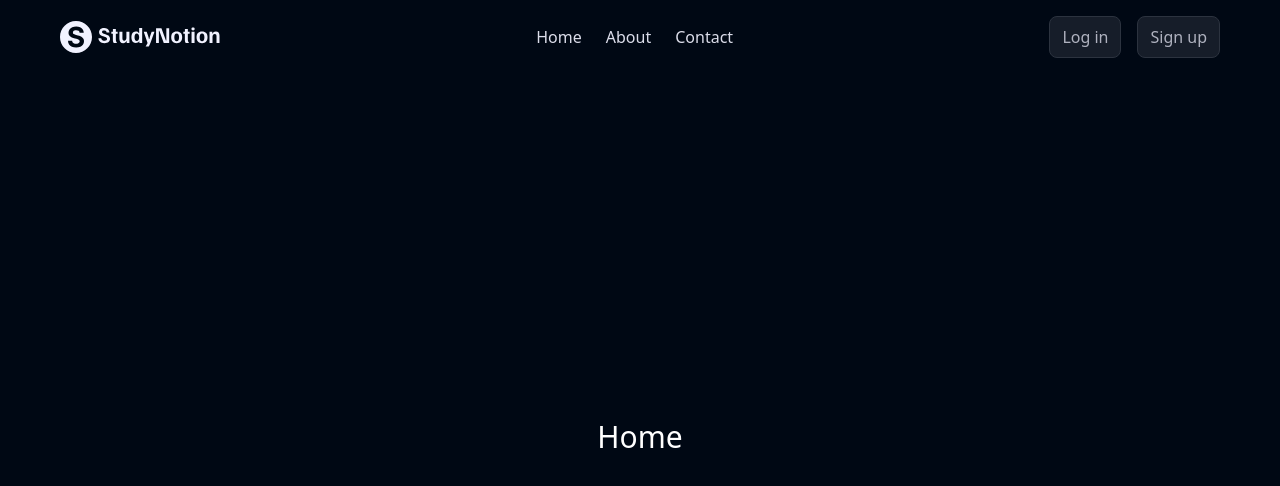
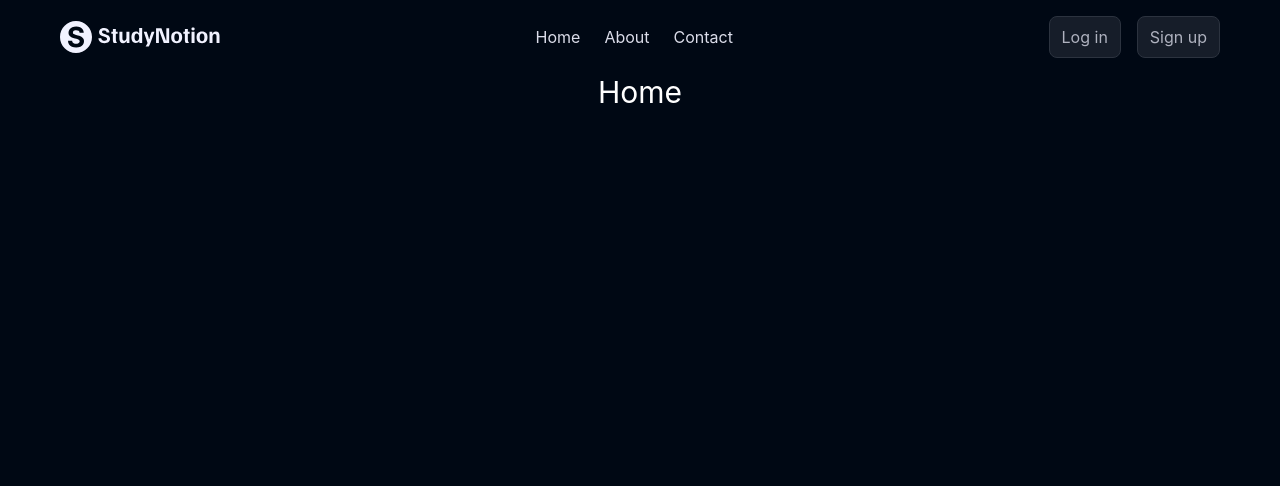
Before and after one commit to Rahul-mandal01/react-router-project, a React (Create React App) app: page / in a window 1280 px wide. Shown: the top 486 px of the page. Built offline with nearby package versions, Linux system fonts and the light colour scheme.

Commit message:
added CSS tailwind

```diff
--- a/src/App.js
+++ b/src/App.js
@@ -13,7 +13,7 @@
   const [isLoggedIn, setIsLoggedIn] = useState(false);
 
   return (
-    <div className="w-screen h-screen bg-richblack-900 flex flex-col" >
+    <div className="w-screen min-h-screen bg-richblack-900 flex flex-col font-inter" >
         <Navbar isLoggedIn={isLoggedIn} setIsLoggedIn={setIsLoggedIn}/>
 
 
```
